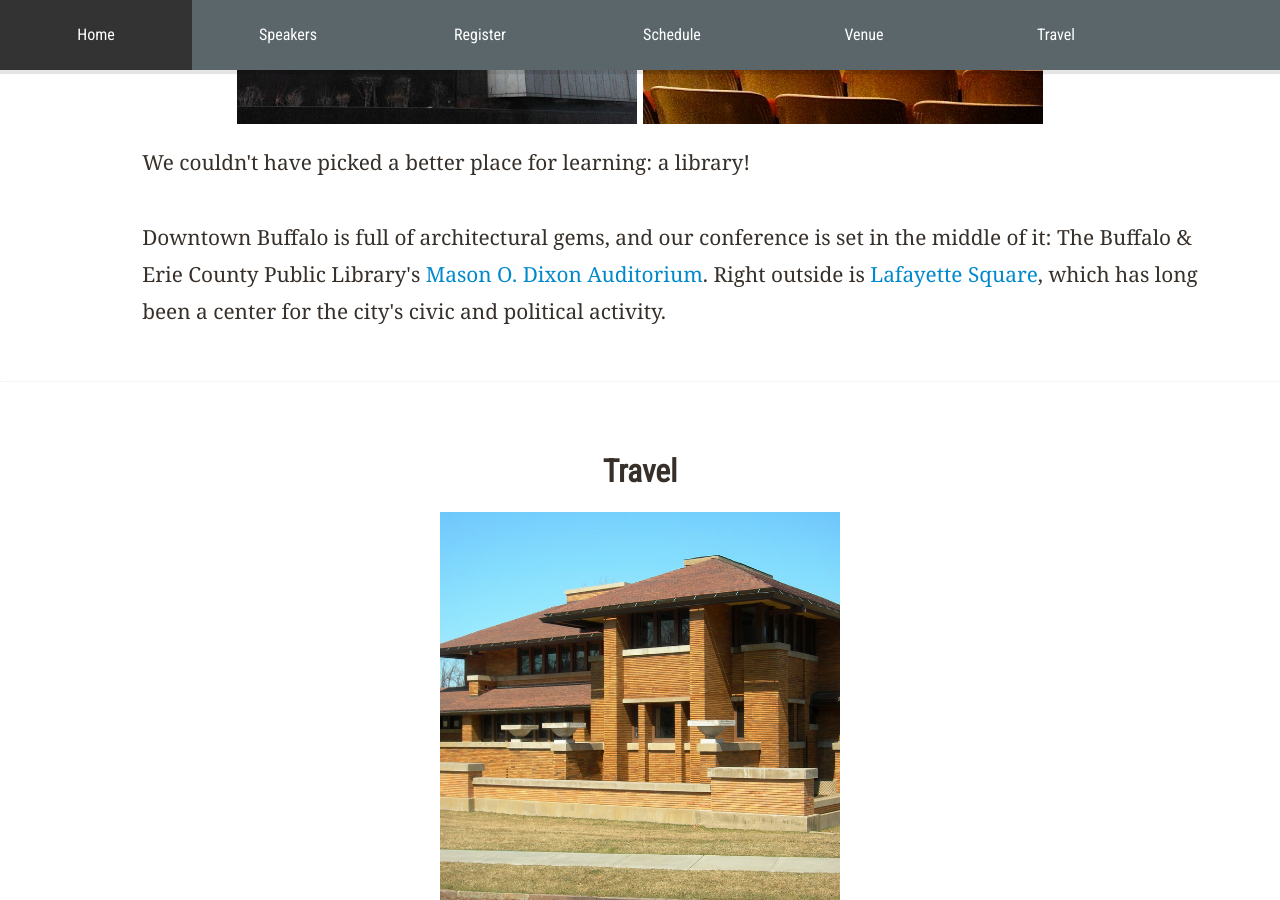
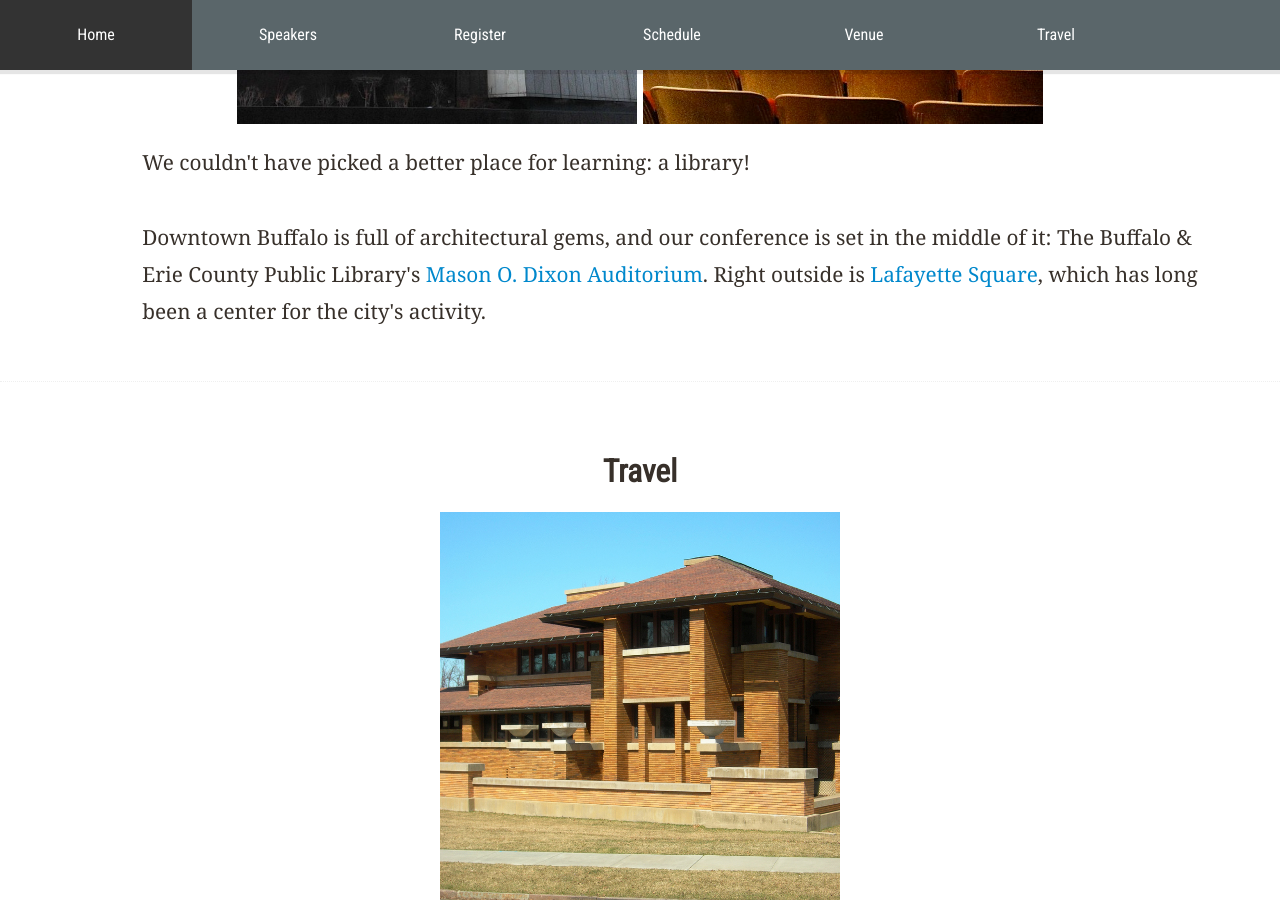
Before and after one commit to nysmakers/nysmakers.github.io, a Jekyll site: the page built from 2013/index.html, in a window 1280 px wide and 900 px high, scrolled down 2925 px. Built offline with Jekyll 4.4.1, drawn with Linux system fonts in a browser that asks for light colours.

Commit message:
get less political

```diff
--- a/2013/index.html
+++ b/2013/index.html
@@ -77,7 +77,7 @@ title: Nickel City Ruby Conference - September 20-21, 2013 - Buffalo, NY
   </p>
   <p class="span10 offset1">
     We couldn't have picked a better place for learning: a library!<br /></br />
-    Downtown Buffalo is full of architectural gems, and our conference is set in the middle of it: The Buffalo &amp; Erie County Public Library's <a href="http://goo.gl/maps/QbquQ">Mason O. Dixon Auditorium</a>. Right outside is <a href="http://en.wikipedia.org/wiki/Lafayette_Square,_Buffalo">Lafayette Square</a>, which has long been a center for the city's civic and political activity.
+    Downtown Buffalo is full of architectural gems, and our conference is set in the middle of it: The Buffalo &amp; Erie County Public Library's <a href="http://goo.gl/maps/QbquQ">Mason O. Dixon Auditorium</a>. Right outside is <a href="http://en.wikipedia.org/wiki/Lafayette_Square,_Buffalo">Lafayette Square</a>, which has long been a center for the city's activity.
   </p>
 </section>
 
```
